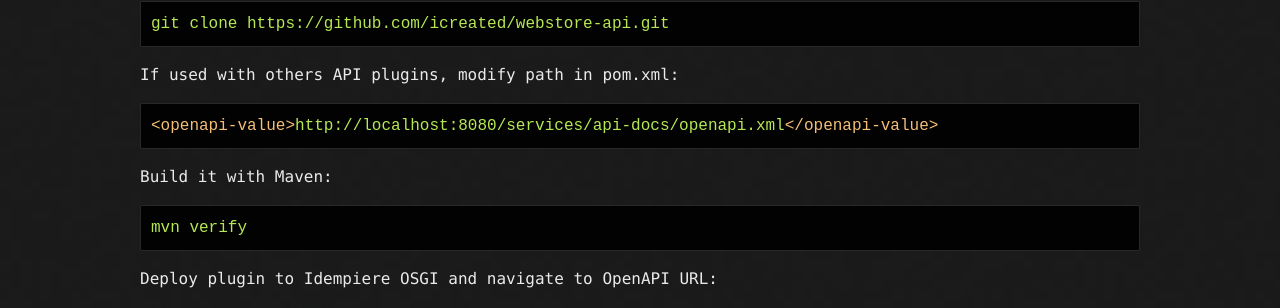
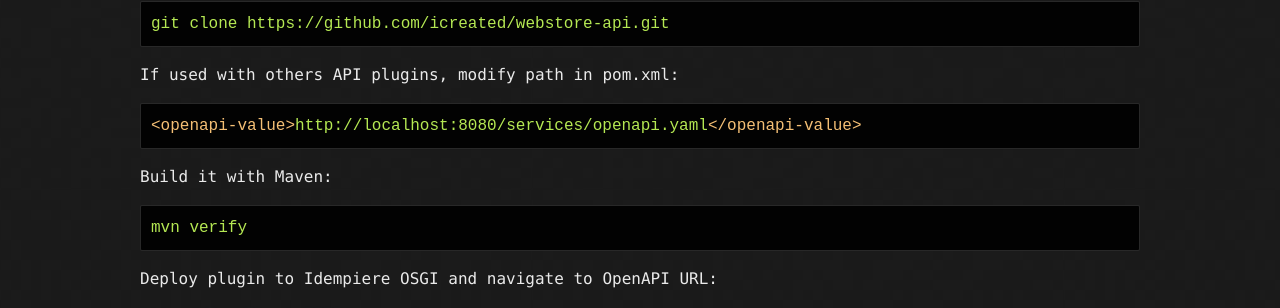
Before and after one commit to icreated/icreated.github.io, a Jekyll site: the page built from _projects/swagger.md, in a window 1280 px wide. Shown: the part 875-1183 px from the top of the page. Built offline with Jekyll 4.4.1, drawn with Linux system fonts in a browser that asks for light colours; some of the changed lines change nothing that is shown.

Commit message:
Fix Swagger url

````diff
--- a/_projects/swagger.md
+++ b/_projects/swagger.md
@@ -37,7 +37,7 @@
 If used with others API plugins, modify path in pom.xml:
 
 ```xml
-<openapi-value>http://localhost:8080/services/api-docs/openapi.xml</openapi-value>
+<openapi-value>http://localhost:8080/services/openapi.yaml</openapi-value>
 ```
 
 Build it with Maven:
````
